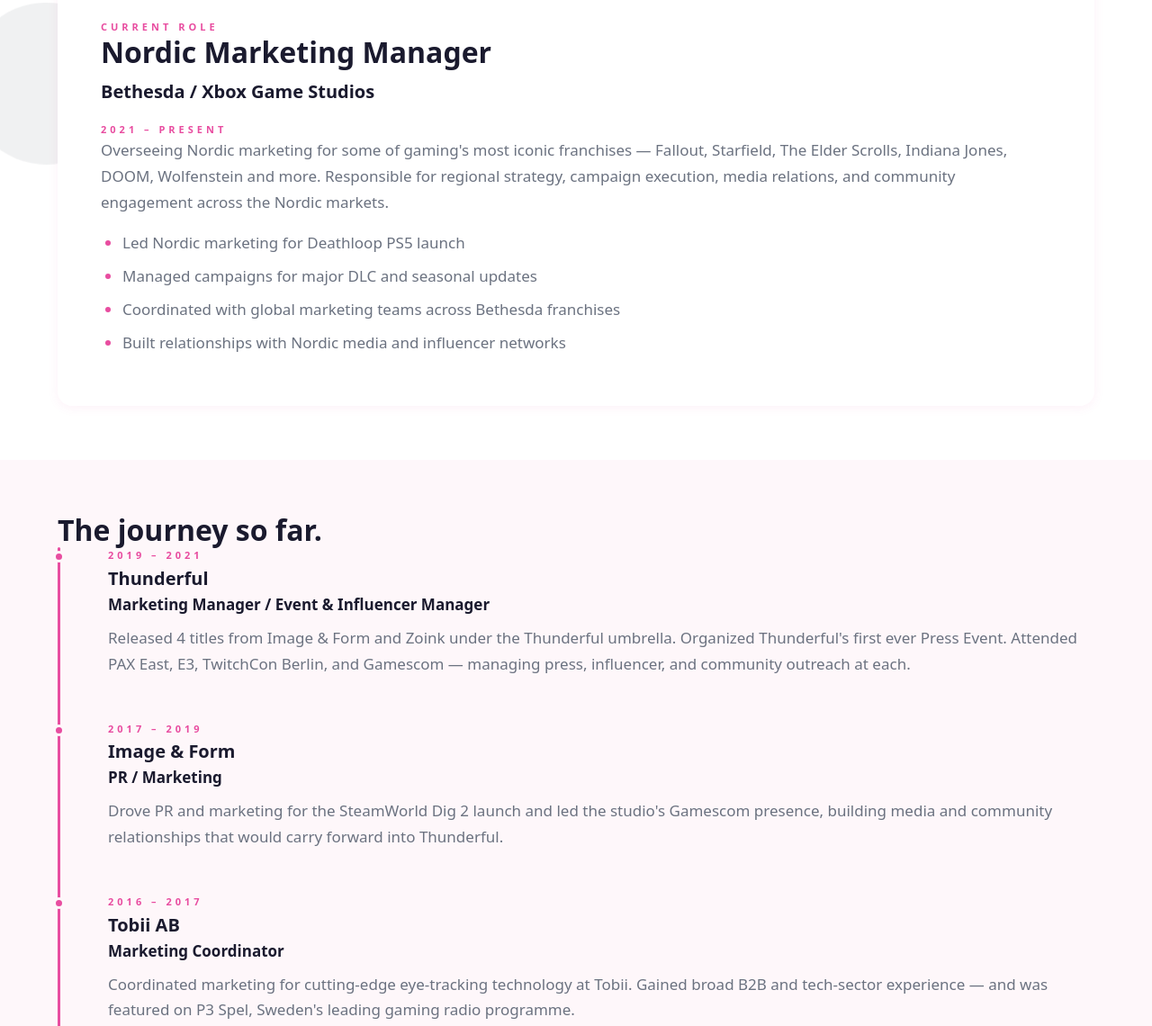
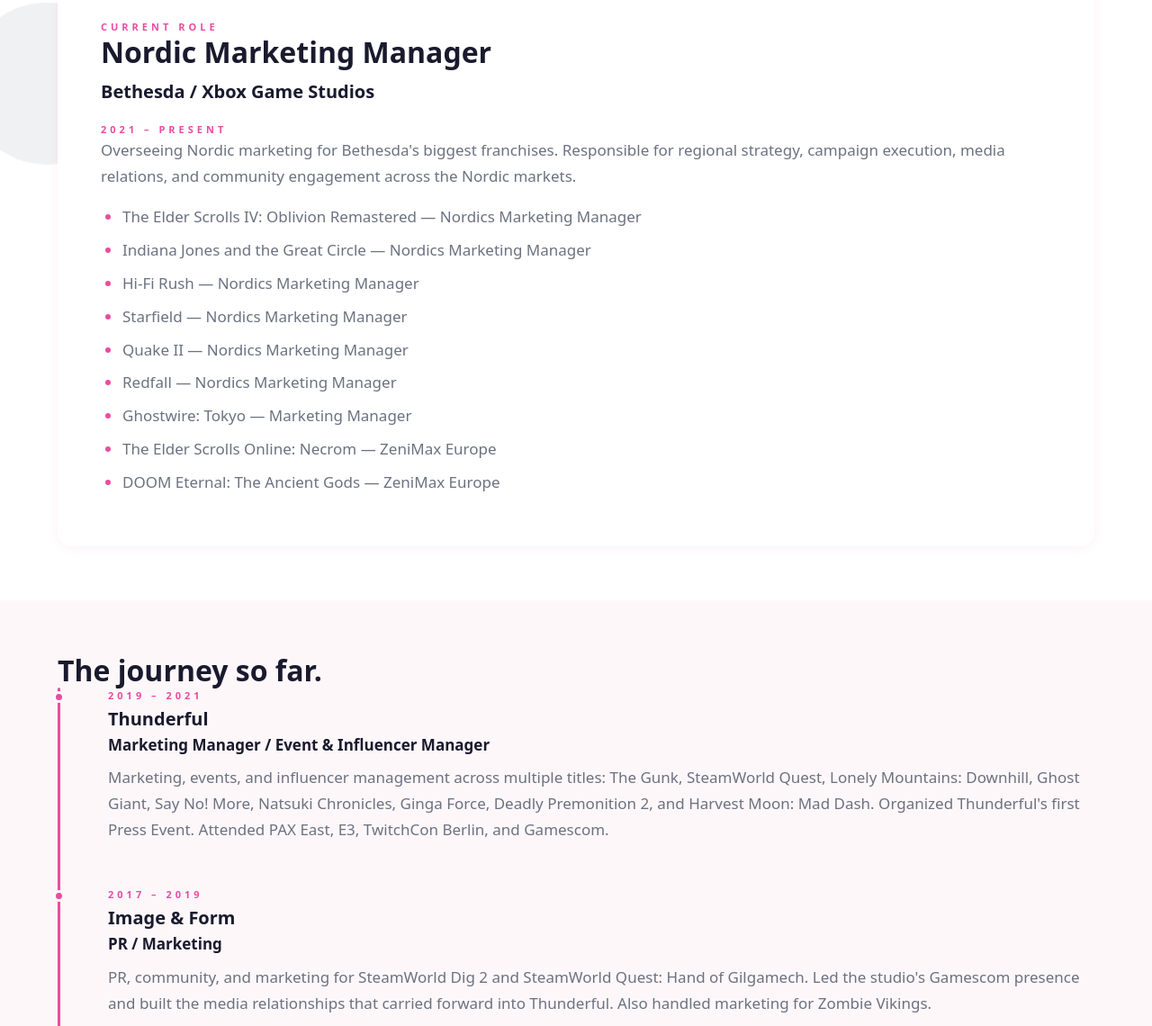
Before and after one commit to jezper/msgamer.se, a website built with Vite: page career.html in a window 1280 px wide. Shown: the part 576-1716 px from the top of the page at 90% size. Built offline with nearby package versions, Linux system fonts and the light colour scheme; a web font is replaced by a local one.

Commit message:
fix: update portfolio strip and career page with accurate MobyGames credits

```diff
--- a/career.html
+++ b/career.html
@@ -107,13 +107,18 @@
           <p class="featured-role__company reveal">Bethesda / Xbox Game Studios</p>
           <p class="featured-role__date overline reveal">2021 – Present</p>
           <p class="featured-role__description reveal">
-            Overseeing Nordic marketing for some of gaming's most iconic franchises — Fallout, Starfield, The Elder Scrolls, Indiana Jones, DOOM, Wolfenstein and more. Responsible for regional strategy, campaign execution, media relations, and community engagement across the Nordic markets.
+            Overseeing Nordic marketing for Bethesda's biggest franchises. Responsible for regional strategy, campaign execution, media relations, and community engagement across the Nordic markets.
           </p>
           <ul class="featured-role__highlights reveal" aria-label="Key highlights">
-            <li>Led Nordic marketing for Deathloop PS5 launch</li>
-            <li>Managed campaigns for major DLC and seasonal updates</li>
-            <li>Coordinated with global marketing teams across Bethesda franchises</li>
-            <li>Built relationships with Nordic media and influencer networks</li>
+            <li>The Elder Scrolls IV: Oblivion Remastered — Nordics Marketing Manager</li>
+            <li>Indiana Jones and the Great Circle — Nordics Marketing Manager</li>
+            <li>Hi-Fi Rush — Nordics Marketing Manager</li>
+            <li>Starfield — Nordics Marketing Manager</li>
+            <li>Quake II — Nordics Marketing Manager</li>
+            <li>Redfall — Nordics Marketing Manager</li>
+            <li>Ghostwire: Tokyo — Marketing Manager</li>
+            <li>The Elder Scrolls Online: Necrom — ZeniMax Europe</li>
+            <li>DOOM Eternal: The Ancient Gods — ZeniMax Europe</li>
           </ul>
         </article>
 
@@ -137,7 +142,7 @@
               <h3 class="timeline__company">Thunderful</h3>
               <p class="timeline__role">Marketing Manager / Event &amp; Influencer Manager</p>
               <p class="timeline__description">
-                Released 4 titles from Image &amp; Form and Zoink under the Thunderful umbrella. Organized Thunderful's first ever Press Event. Attended PAX East, E3, TwitchCon Berlin, and Gamescom — managing press, influencer, and community outreach at each.
+                Marketing, events, and influencer management across multiple titles: The Gunk, SteamWorld Quest, Lonely Mountains: Downhill, Ghost Giant, Say No! More, Natsuki Chronicles, Ginga Force, Deadly Premonition 2, and Harvest Moon: Mad Dash. Organized Thunderful's first Press Event. Attended PAX East, E3, TwitchCon Berlin, and Gamescom.
               </p>
             </div>
           </li>
@@ -150,7 +155,7 @@
               <h3 class="timeline__company">Image &amp; Form</h3>
               <p class="timeline__role">PR / Marketing</p>
               <p class="timeline__description">
-                Drove PR and marketing for the SteamWorld Dig 2 launch and led the studio's Gamescom presence, building media and community relationships that would carry forward into Thunderful.
+                PR, community, and marketing for SteamWorld Dig 2 and SteamWorld Quest: Hand of Gilgamech. Led the studio's Gamescom presence and built the media relationships that carried forward into Thunderful. Also handled marketing for Zombie Vikings.
               </p>
             </div>
           </li>
```
Also changed, not shown: index.html (+12 -8 lines).
